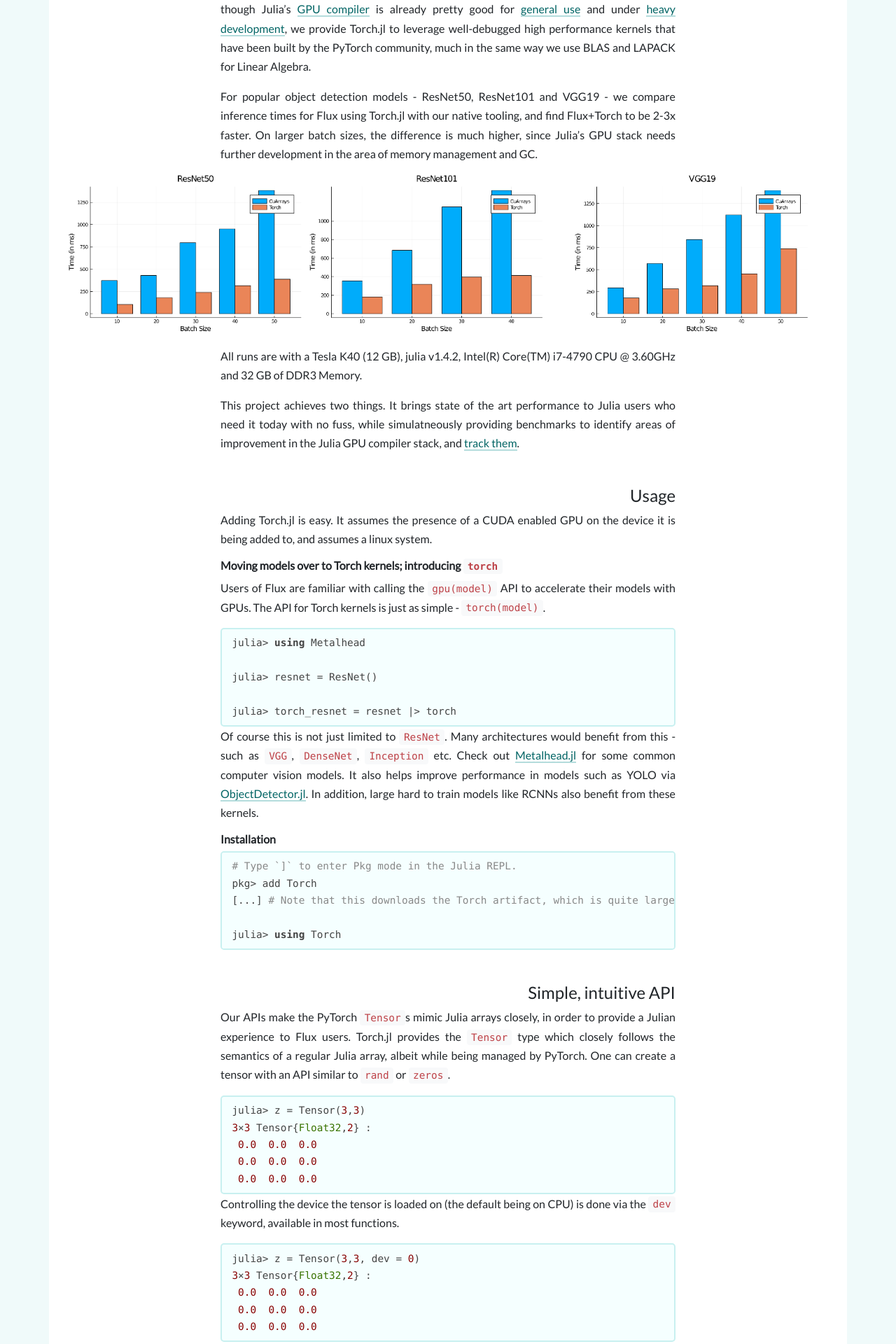
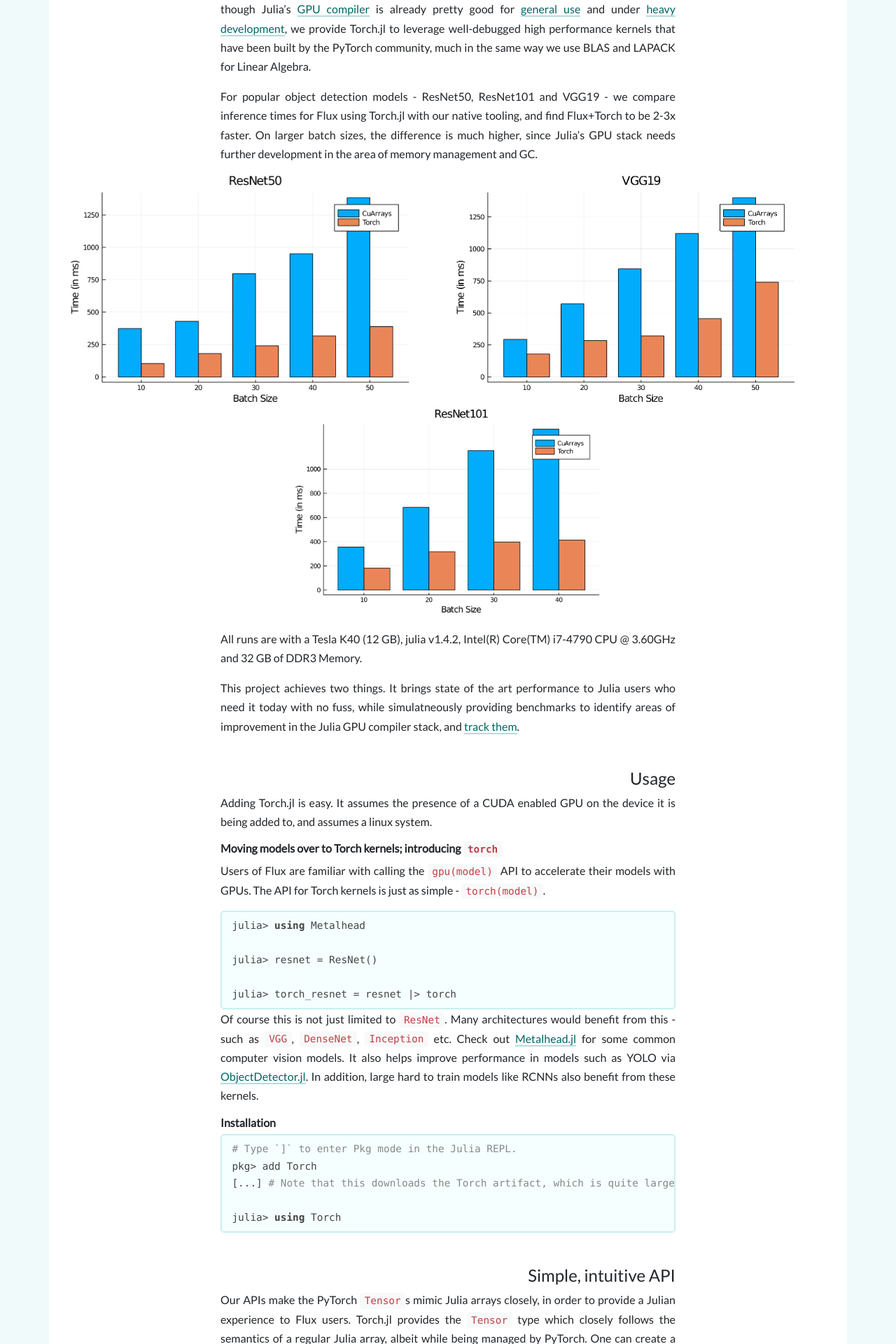
Before and after one commit to FluxML/fluxml.github.io, a Jekyll site: the page built from _posts/2020-06-29-acclerating-flux-torch.md, in a window 1280 px wide. Shown: the part 345-2265 px from the top of the page at 70% size. Built offline with Jekyll 4.4.1, drawn with Linux system fonts in a browser that asks for light colours; nearby versions of some CDN libraries; comment, search, counter and statistics services are not loaded.

Commit message:
add resnet 101 benchmark

```diff
--- a/_posts/2020-06-29-acclerating-flux-torch.md
+++ b/_posts/2020-06-29-acclerating-flux-torch.md
@@ -11,7 +11,8 @@
 For popular object detection models - ResNet50, ResNet101 and VGG19 - we compare inference times for Flux using Torch.jl with our native tooling, and find Flux+Torch to be 2-3x faster. On larger batch sizes, the difference is much higher, since Julia's GPU stack needs further development in the area of memory management and GC.
 
 <p float="middle">
-  <img src="/assets/2020-06-29-acclerating-flux-torch/combined_benchmarks.png">
+  <img src="/assets/2020-06-29-acclerating-flux-torch/combined_benchmarks_2.png">
+<img src="/assets/2020-06-29-acclerating-flux-torch/resnet101.png" height="300">
 </p>
 
 All runs are with a Tesla K40 (12 GB), julia v1.4.2, Intel(R) Core(TM) i7-4790 CPU @ 3.60GHz and 32 GB of DDR3 Memory.
```
Also changed, not shown: assets/2020-06-29-acclerating-flux-torch/combined_benchmarks.png (deleted), assets/2020-06-29-acclerating-flux-torch/combined_benchmarks_2.png (added), assets/2020-06-29-acclerating-flux-torch/resnet101.png (added).
